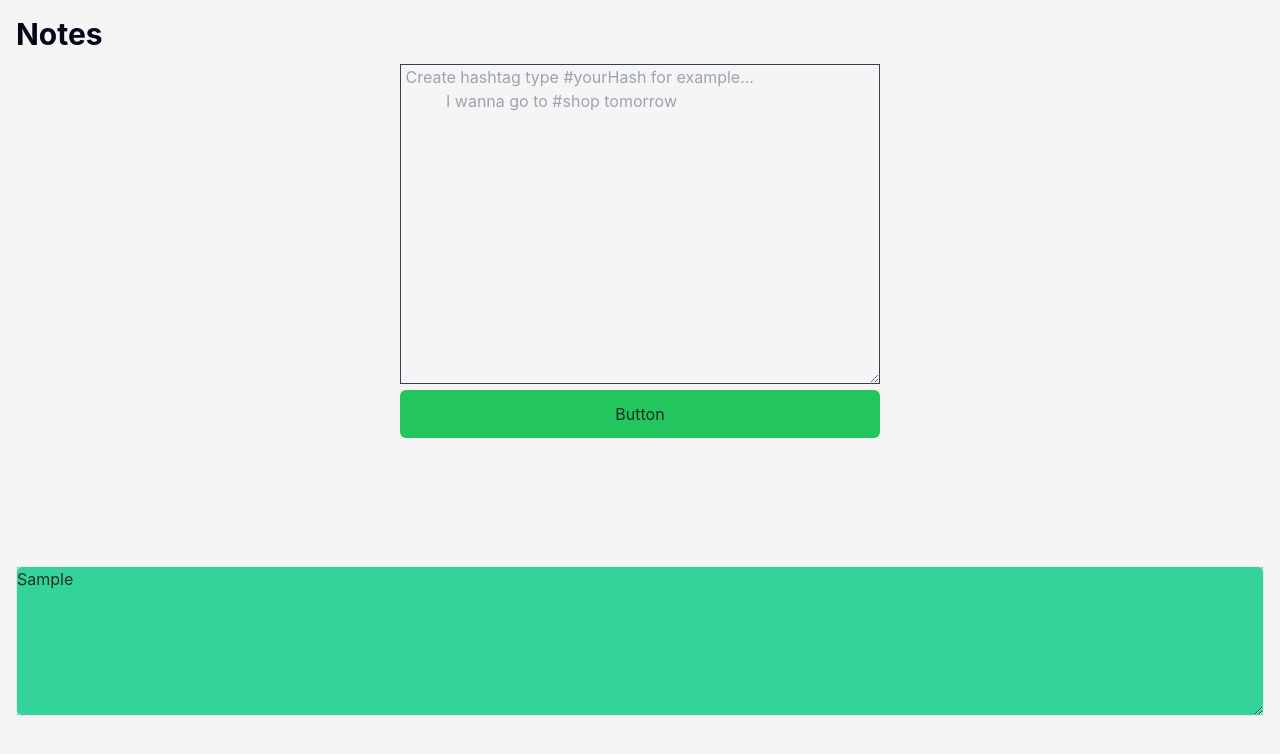
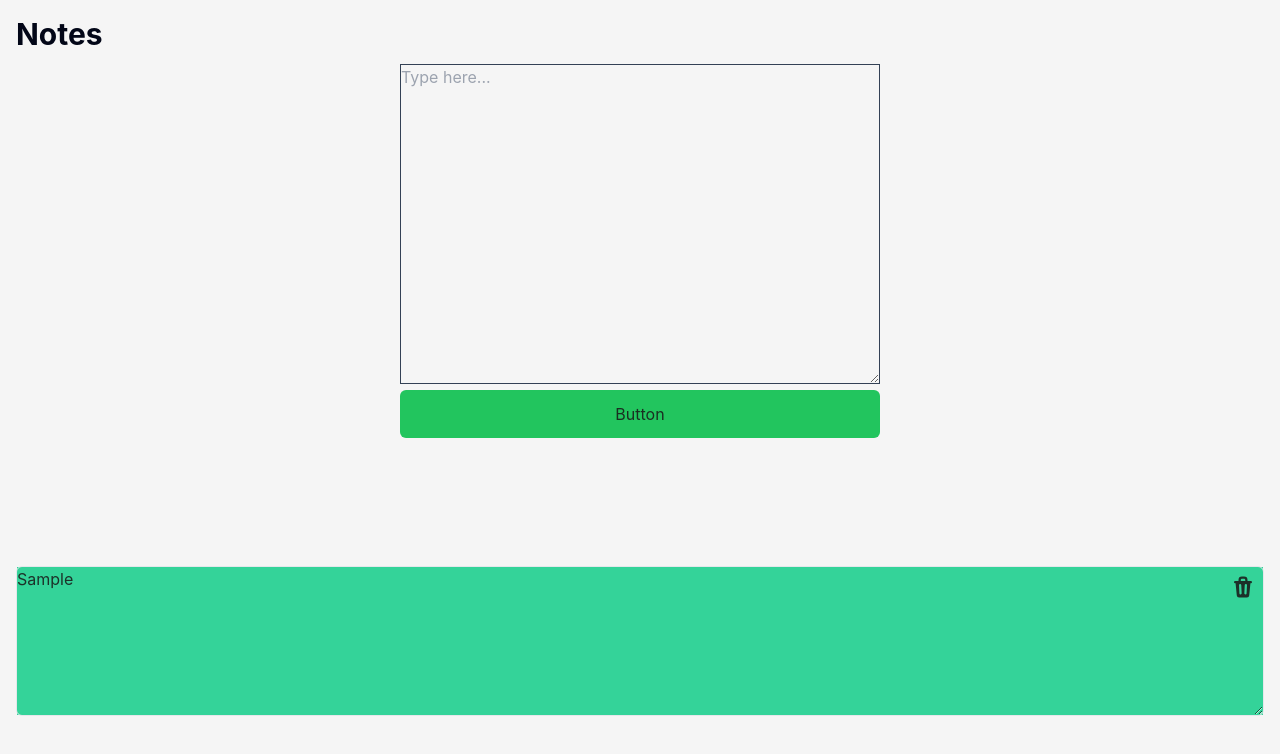
Before and after one commit to Alex991995/Notes-app, a React (Vite) app: page / in a window 1280 px wide. Both pictures are taken after typing "Sample" into the empty fields and a click on the button "Button". Shown: the top 754 px of the page. Built offline with nearby package versions, Linux system fonts and the light colour scheme.

Commit message:
add remove function

```diff
--- a/package.json
+++ b/package.json
@@ -10,6 +10,7 @@
     "preview": "vite preview"
   },
   "dependencies": {
+    "@heroicons/react": "^2.1.1",
     "nanoid": "^5.0.4",
     "react": "^18.2.0",
     "react-dom": "^18.2.0",
--- a/src/components/AllHashtags.tsx
+++ b/src/components/AllHashtags.tsx
@@ -3,7 +3,6 @@ import { Hashtags } from "../store/store";
 type AllHashtagsProps = {
   hashtags:Hashtags[]
 }
-
 
 export default function AllHashtags({hashtags}:AllHashtagsProps) {
   return (
--- a/src/components/DisplayNotes.tsx
+++ b/src/components/DisplayNotes.tsx
@@ -1,4 +1,5 @@
-import { Notes } from "../store/store"
+import { TrashIcon } from "@heroicons/react/16/solid"
+import { Notes, useNote } from "../store/store"
 
 type DisplayNotesProps = {
   currentNote: Notes[] | undefined,
@@ -6,12 +7,17 @@ type DisplayNotesProps = {
 }
 
 export default function DisplayNotes({currentNote, updateNote}:DisplayNotesProps) {
+  const {removeNote} = useNote(({removeNote}) => ({removeNote}))
   return (
     <ul className="gallery gap-3 m-4">
-      {currentNote?.length === 0 ? <h1 className="text-center text-xl">Type your first note</h1>  :
+      {currentNote?.length === 0 ? <h1 className="text-center text-xl">
+        Create hashtag type #yourHash.
+        <br/>And you always find your note
+        <br/>for example...
+        <br/>I wanna go to <span className="text-red-600">#shop</span> tomorrow</h1>  :
       currentNote?.map(item => (
         <li
-        className="note-item"
+        className="note-item relative"
         key={item.id}>
           <textarea
           autoFocus
@@ -21,6 +27,9 @@ export default function DisplayNotes({currentNote, updateNote}:DisplayNotesProps
           />
           <div className="absolute top-0 left-0 break-words whitespace-pre-line w-full h-full -z-10 bg-emerald-400"
           dangerouslySetInnerHTML={{ __html: item.text.replace(/(#[a-z0-9-_]+)/g, '<span class="text-red-600">$1</span>') } }></div>
+          <TrashIcon
+          onClick={() =>removeNote(item.id)}
+          className="h-6 w-6 absolute right-2 top-2"/>
           </li>
         ))
       }
--- a/src/components/Form.tsx
+++ b/src/components/Form.tsx
@@ -34,8 +34,7 @@ function Form() {
     <form className='flex flex-col m-3 max-w-[30rem] w-full' onSubmit={handelAddNote} >
         <div className='relative' >
           <textarea
-          placeholder=' Create hashtag type #yourHash for example...
-          I wanna go to #shop tomorrow'
+          placeholder='Type here...'
           className='text-transparent bg-transparent caret-black w-full  h-[20rem] border border-slate-700 outline-none break-words' ref={textareraRef}
           onChange={handelTextarea}></textarea>
           <div
--- a/src/components/Main.tsx
+++ b/src/components/Main.tsx
@@ -5,10 +5,8 @@ import Filter from "./Filter";
 import DisplayNotes from "./DisplayNotes";
 import AllHashtags from "./AllHashtags";
 
-
 function Main() {
   const { notes, hashtags, updateNote} = useNote( ({notes, hashtags, updateNote}) => ({notes, hashtags, updateNote}) );
-
   const [currentNote , setCurrentNote] = useState<Notes[]>()
   //It creates state with present hashtags and add new value checked:false
   const [stateHashtags, setStateHashtags] =  useState(hashtags.map(item =>  ({...item, checked:false})))
--- a/src/store/store.ts
+++ b/src/store/store.ts
@@ -15,6 +15,7 @@ type NoteType = {
   notes: Notes[],
   hashtags: Hashtags[],
   addNote: (newNote:{ id: string, text:string} ) => void,
+  removeNote: (id:string) => void
   updateNote:(id: string, editNote:string) => void,
   addHashtag:(newHashtag:{id: string, value:string}) => void
 }
@@ -27,6 +28,11 @@ export const useNote = create<NoteType>()(
 
       addNote: (newNote) => {
         set( {notes: [ ...get().notes , newNote] })
+      },
+
+      removeNote: (id) => {
+        set( {notes: get().notes.filter(note => note.id !== id) } )
+        set( {hashtags: get().hashtags.filter(hash => hash.id !== id) } )
       },
 
       updateNote:(id, editNote) => {
@@ -59,6 +65,7 @@ export const useNote = create<NoteType>()(
         }
         else set({hashtags: [...get().hashtags]})
       }
+
     }),
     {name: "notes"})
 ))
```
Also changed, not shown: 1 other file (tests, documents, lock files or other folders).
